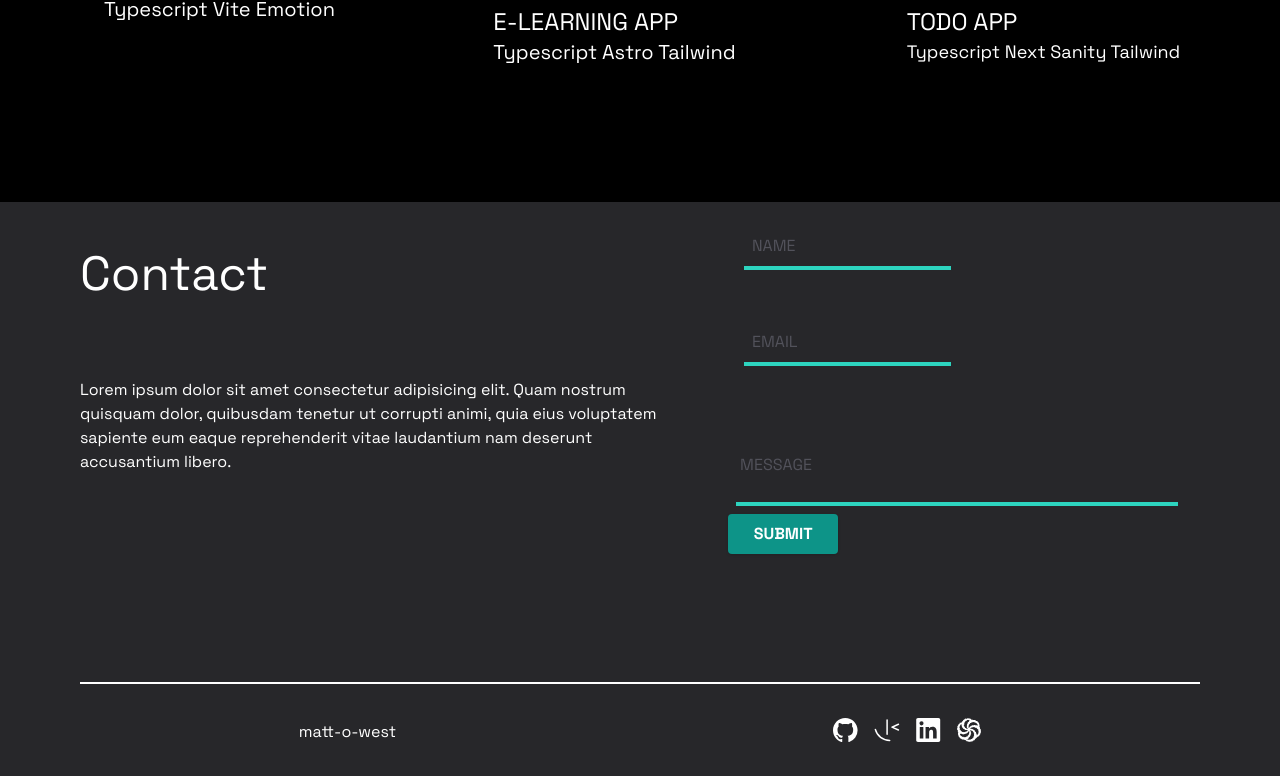
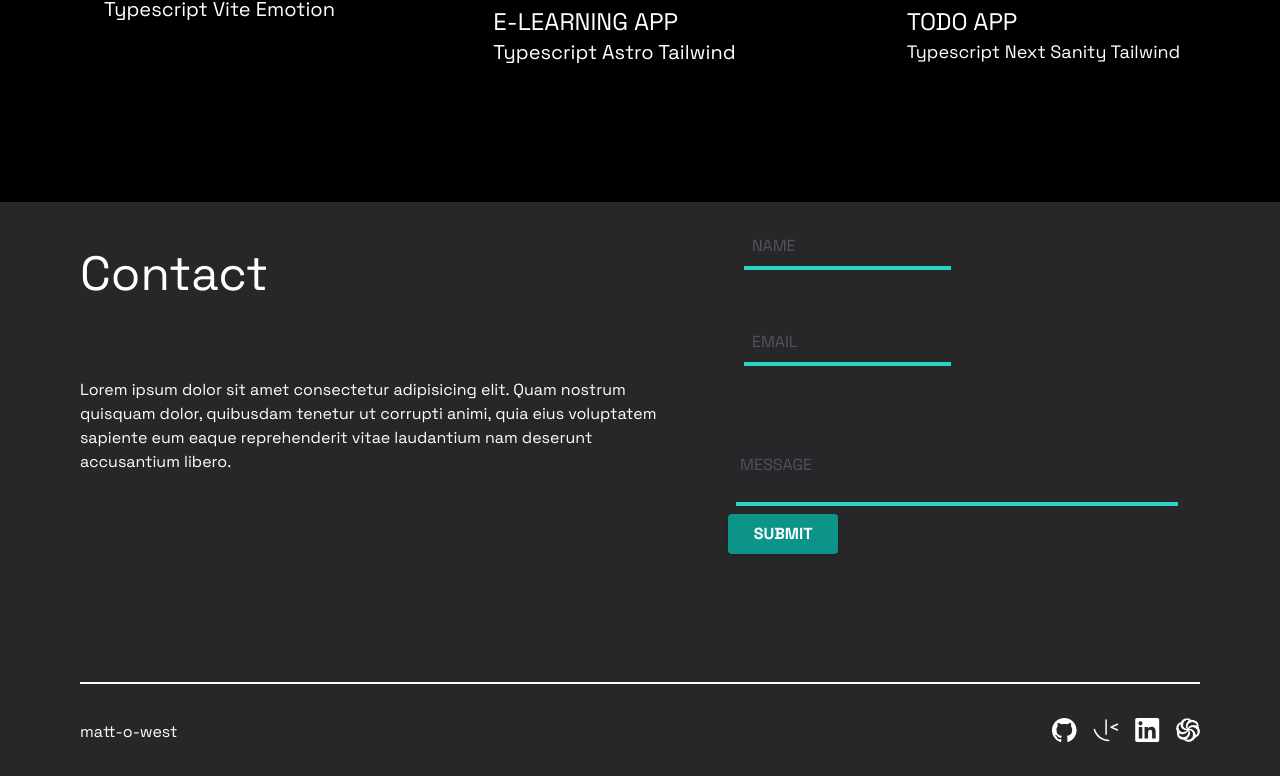
Before and after one commit to matt-o-west/portfolio-v1, a React (Vite) app: page / in a window 1280 px wide. Shown: the part 1221-1997 px from the top of the page. Built offline with nearby package versions, Linux system fonts and the light colour scheme.

Commit message:
footer adjustment

```diff
--- a/src/Footer.jsx
+++ b/src/Footer.jsx
@@ -3,7 +3,7 @@ import React from 'react'
 const Footer = () => {
   return (
     <footer className='bg-zinc-800'>
-      <div className='flex flex-row justify-around bg-zinc-800 text-white py-8 border-t-2 border-white mx-20'>
+      <div className='flex flex-row justify-between bg-zinc-800 text-white py-8 border-t-2 border-white mx-20'>
         <p className='font-600 pt-1'>matt-o-west</p>
         <div className='flex flex-row items-center justify-center space-x-4'>
           <a href='' className='font-600 top-0 left-0'>
```
